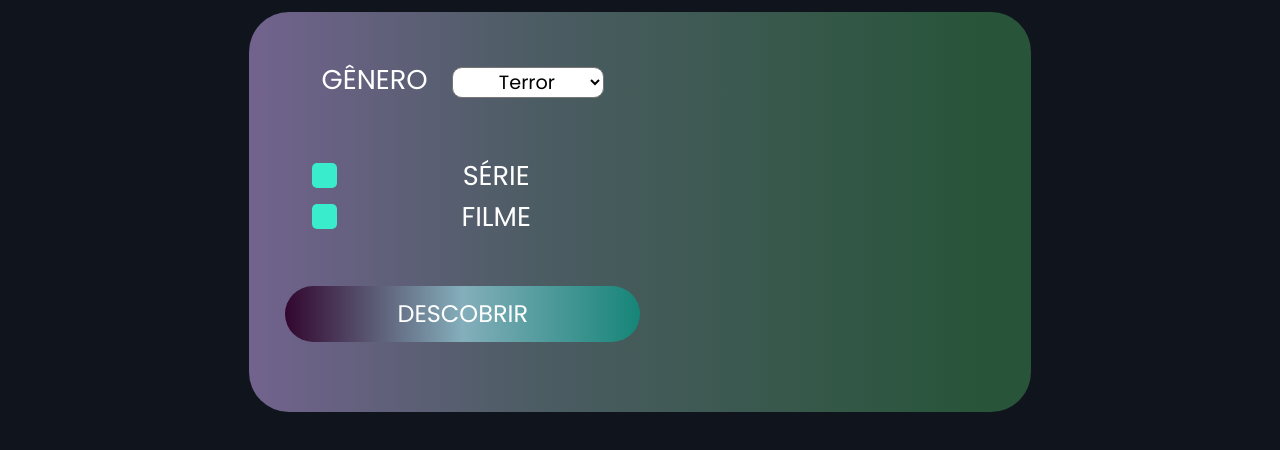
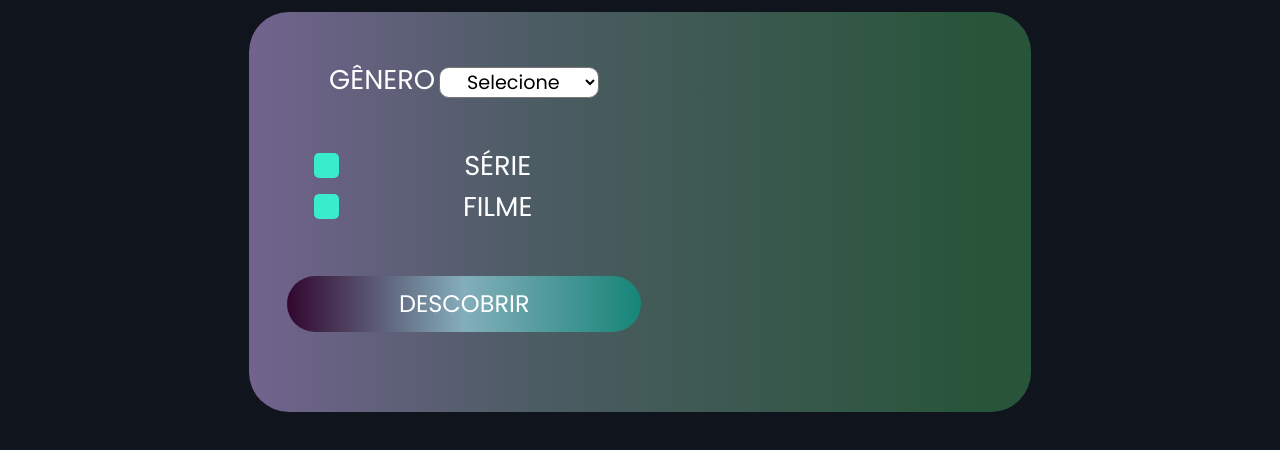
Before and after one commit to juliaaloopes/aplicacoes-web, a plain HTML site: page index.html in a window 1280 px wide. Shown: the part 164-614 px from the top of the page. Drawn offline with nearby package versions, Linux system fonts and the light colour scheme; no server answers.

Commit message:
Release 1.0.1

```diff
--- a/index.html
+++ b/index.html
@@ -17,7 +17,7 @@
       crossorigin="anonymous"
     />
     <link rel="stylesheet" href="./style.css"/>
-    <title>ROULETTE FLIX</title>
+    <title>ROULETTEFLIX</title>
 
   </head>
 
@@ -25,7 +25,7 @@
     <header>
       <nav class="navbar navbar-expand-lg navbar-dark bg-dark">
         <div class="container-fluid">
-          <a class="navbar-brand" href="./index.html">ROULETTE FLIX</a>
+          <a class="navbar-brand" href="./index.html">ROULETTEFLIX</a>
           <button class="navbar-toggler" type="button" data-bs-toggle="collapse" data-bs-target="#navbarNav" aria-controls="navbarNav" aria-expanded="false" aria-label="Toggle navigation">
           <span class="navbar-toggler-icon"></span>
           </button>
@@ -54,20 +54,25 @@
         </div>
         <div class="row text-center mt-4 mx-auto" id="descobrir">
           <div class="col genero p-5 text-center">
-            <form class="justify-content-center" action="">
+            <form class="d-block justify-content-center" action="">
               <label for="cars">GÊNERO</label>
-              <select name="escolha" id="escolha">
-                  <option value="1">Terror</option>
+              <select class="" name="escolha" id="escolha">
+                  <option value="selected">Selecione</option>
+                  <option value="Horror">Terror</option>
                   <option value="Comedy">Comédia</option>
                   <option value="Animation">Animação</option>
-                  <option value="4">Aventura</option>
-                  <option value="5">Drama</option>
-                  <option value="6">Ação</option>
+                  <option value="Adventure">Aventura</option>
+                  <option value="Drama">Drama</option>
+                  <option value="Action">Ação</option>
+                  <option value="Thriler">Suspense</option>
+                  <option value="Crime">Crime</option>
+                  <option value="Documentary">Documentário</option>
+                  <option value="Romance">Romance</option>
+                  <option value="Romance">Romance</option>
               </select>
             </form>
 
             <div class="row text-center checkboxes">
-
               <label for="serie">
                   <input type="checkbox" id="serie" name="serie">SÉRIE
                   <span class="checkmark"></span>
@@ -76,7 +81,6 @@
                   <input type="checkbox" id="filmes" name="filmes">FILME
                   <span class="checkmark"></span>
               </label>
-
             </div>
 
             <div class="row mt-5">
--- a/style.css
+++ b/style.css
@@ -73,6 +73,10 @@ body {
 
 /* FIM FILMES */
 
+#escolha {
+    margin-left: 0px !important;
+}
+
 /* SERIES */
 
 #trendingShows {
@@ -124,6 +128,7 @@ body {
 #descobrir .genero {
     display: block;
     text-align: center;
+    margin-left: 2px;
 }
 
 #descobrir .genero label {
@@ -136,8 +141,6 @@ body {
 option {
     background-color: white;
     border-radius: 10px;
-    padding-left: 20px;
-    padding-right: 10px;
     margin-left: 20px;
     text-align: center;
     font-size: 1.2em;
@@ -148,7 +151,7 @@ option {
 #descobrir .checkboxes {
     display: flex;
     background: none;
-    padding-top: 40px;
+    padding-top: 30px;
     margin-left: 55px;
 }
 
```
Also changed, not shown: cinema.html (+1 -1 lines), filmes.html (+1 -1 lines), series.html (+1 -1 lines).
